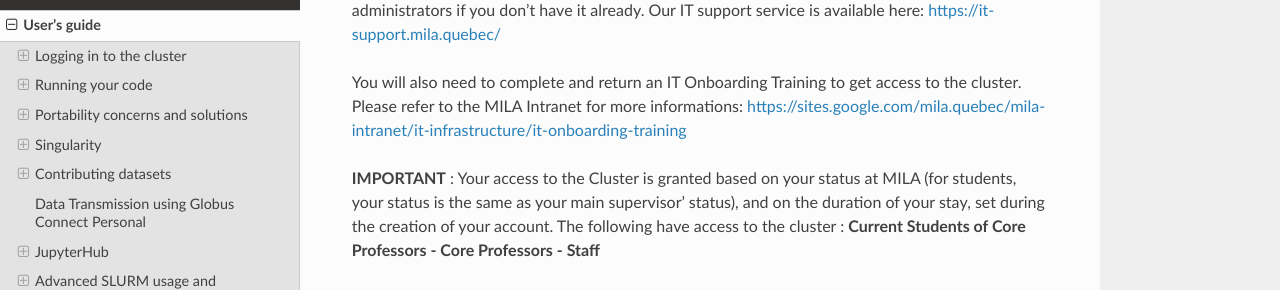
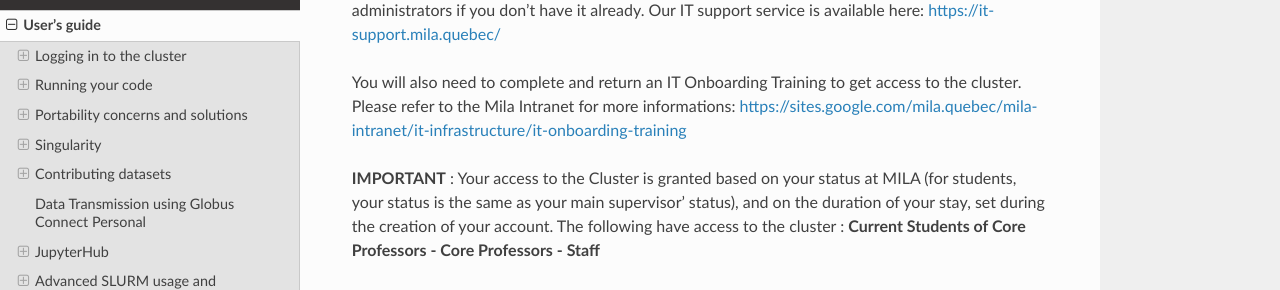
Before and after one commit to mila-iqia/mila-docs, a Sphinx documentation site: the page built from docs/Userguide.rst, in a window 1280 px wide and 900 px high. Shown: the part 361-651 px from the top of the window. Built offline with Sphinx 7.4.7 and the Read the Docs theme 2.0.0, drawn with Linux system fonts in a browser that asks for light colours.

```diff
--- a/docs/Userguide_login.rst
+++ b/docs/Userguide_login.rst
@@ -6,7 +6,7 @@ Mila systems administrators if you don't have it already. Our IT support service
 is available here: https://it-support.mila.quebec/
 
 You will also need to complete and return an IT Onboarding Training to get
-access to the cluster.  Please refer to the MILA Intranet for more
+access to the cluster.  Please refer to the Mila Intranet for more
 informations:
 https://sites.google.com/mila.quebec/mila-intranet/it-infrastructure/it-onboarding-training
 
```
